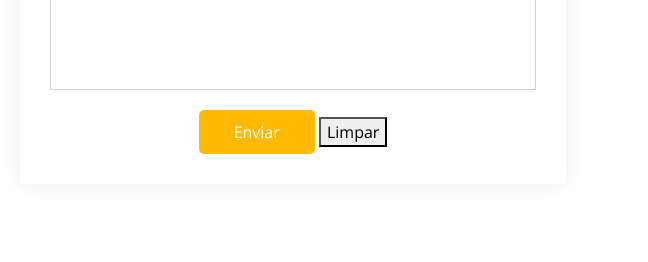
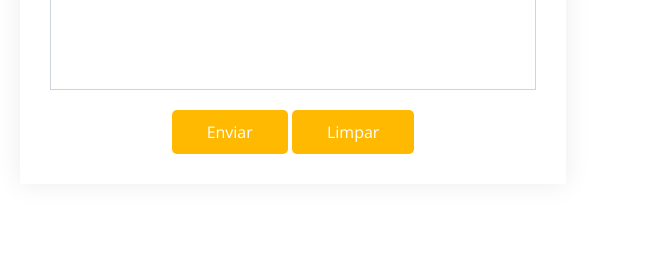
Before and after one commit to HeitorTravazapi007/Construlima, a plain HTML site: page contact.html in a window 1280 px wide. Shown: the part 850-1112 px from the top of the page, 632-1280 px from the left. Drawn offline with nearby package versions, Linux system fonts and the light colour scheme.

Commit message:
Add files via upload

```diff
--- a/assets/css/main.css
+++ b/assets/css/main.css
@@ -1771,6 +1771,20 @@ section {
   background: rgba(254, 185, 0, 0.8);
 }
 
+.contact .php-email-form button[type=reset] {
+  background: var(--color-primary);
+  border: 0;
+  padding: 10px 35px;
+  color: #fff;
+  transition: 0.4s;
+  border-radius: 5px;
+}
+
+.contact .php-email-form button[type=reset]:hover {
+  background: rgba(254, 185, 0, 0.8);
+}
+
+
  textarea{resize: none;}
 
 @keyframes animate-loading {
```
